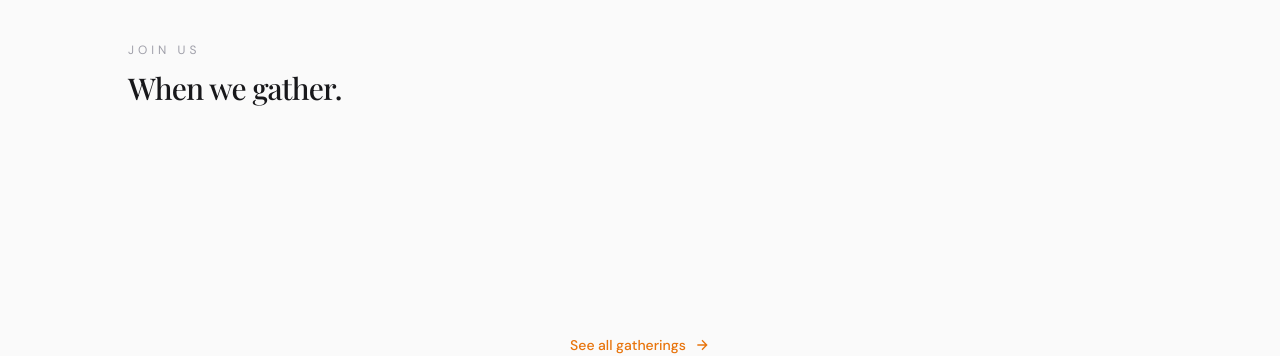
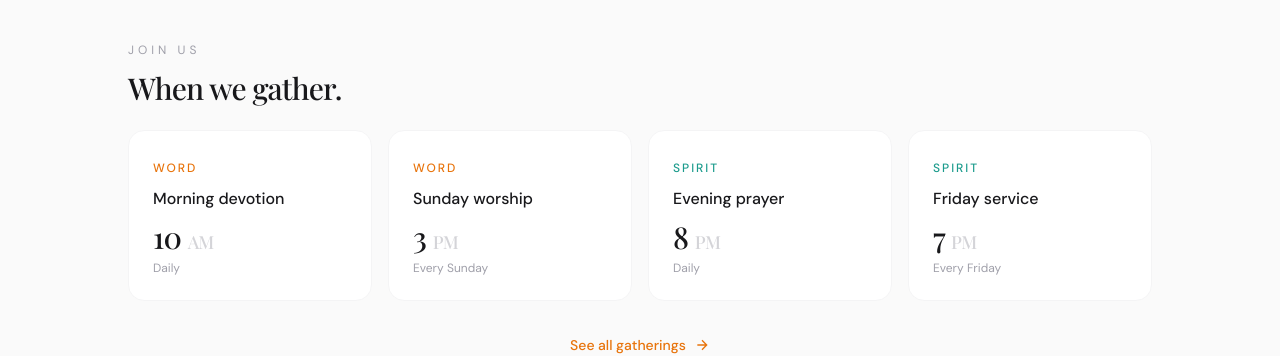
Before and after one commit to makewayjohn/bethesda-hope, a Next.js app: page / in a window 1280 px wide. Shown: the part 1400-1756 px from the top of the page. Built offline with nearby package versions, Linux system fonts and the light colour scheme.

Commit message:
Fix animate-on-scroll not triggering inside stagger containers on desktop

```diff
--- a/src/app/globals.css
+++ b/src/app/globals.css
@@ -42,7 +42,8 @@ html {
   animation-play-state: paused;
 }
 
-.animate-on-scroll.is-visible {
+.animate-on-scroll.is-visible,
+.is-visible .animate-on-scroll {
   animation-play-state: running;
 }
 
```
